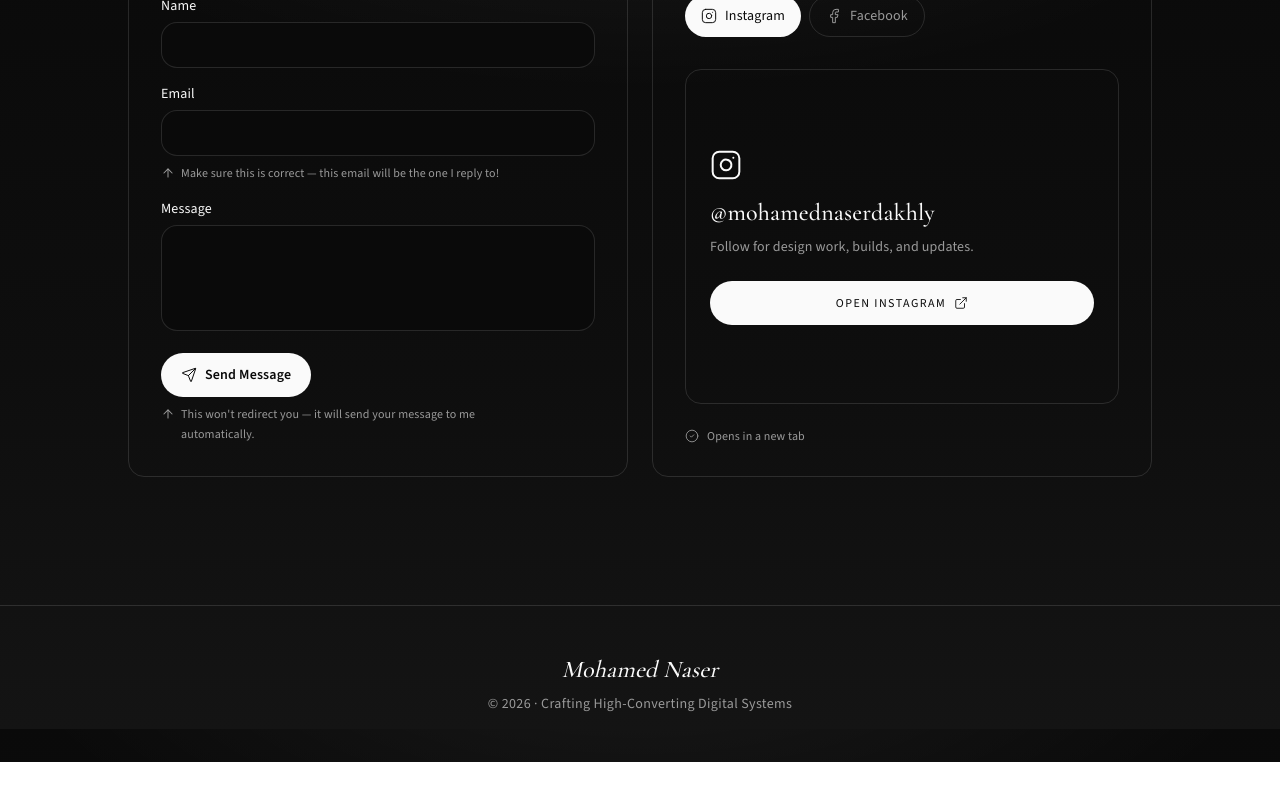
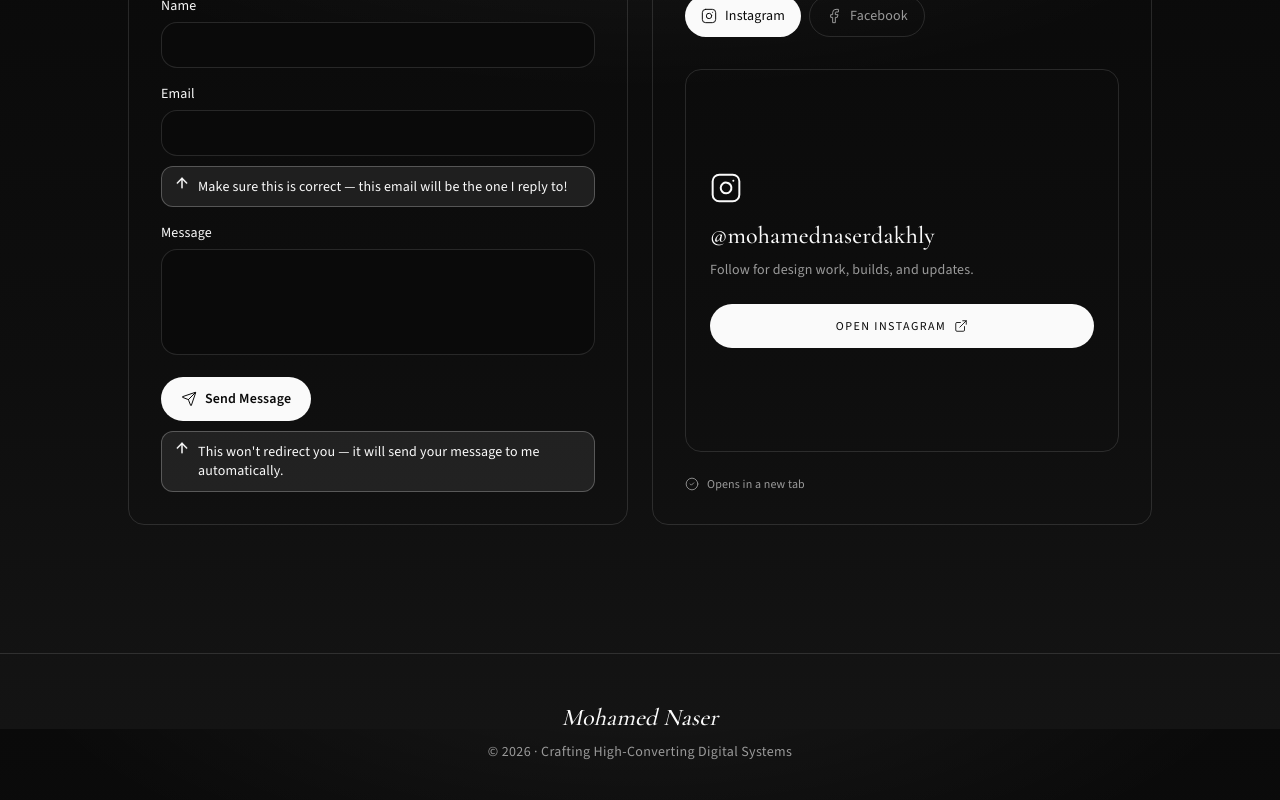
Before and after one commit to Medo-eng/portfolio, a Next.js app: page / in a window 1280 px wide. Shown: the part 5671-6471 px from the top of the page. Before the commit the page ends 6433 px from the top, so only its background shows below. Built offline with nearby package versions, Linux system fonts and the light colour scheme.

Commit message:
Make contact form helper tips more prominent.

```diff
--- a/src/components/Contact.tsx
+++ b/src/components/Contact.tsx
@@ -291,15 +291,17 @@ export function Contact() {
                 autoComplete="email"
                 className="focus-ring w-full rounded-2xl border border-[var(--border)] bg-[var(--bg)] px-4 py-3 outline-none disabled:opacity-60"
               />
-              <span className="mt-2 flex items-start gap-1.5 text-xs leading-relaxed text-[var(--fg-muted)]">
+              <p className="mt-2.5 flex items-start gap-2 rounded-xl border border-[var(--fg)]/25 bg-[var(--accent-soft)] px-3 py-2.5 text-sm font-medium leading-snug text-[var(--fg)]">
                 <ArrowUp
-                  className="mt-0.5 size-3.5 shrink-0"
-                  strokeWidth={1.75}
+                  className="mt-0.5 size-4 shrink-0 animate-bounce"
+                  strokeWidth={2.25}
                   aria-hidden
                 />
-                Make sure this is correct — this email will be the one I reply
-                to!
-              </span>
+                <span>
+                  Make sure this is correct — this email will be the one I reply
+                  to!
+                </span>
+              </p>
             </label>
             <label className="block text-sm">
               <span className="mb-1.5 block font-medium">Message</span>
@@ -333,14 +335,16 @@ export function Contact() {
                   </>
                 )}
               </button>
-              <p className="mt-2 flex max-w-sm items-start gap-1.5 text-xs leading-relaxed text-[var(--fg-muted)]">
+              <p className="mt-2.5 flex max-w-md items-start gap-2 rounded-xl border border-[var(--fg)]/25 bg-[var(--accent-soft)] px-3 py-2.5 text-sm font-medium leading-snug text-[var(--fg)]">
                 <ArrowUp
-                  className="mt-0.5 size-3.5 shrink-0"
-                  strokeWidth={1.75}
+                  className="mt-0.5 size-4 shrink-0 animate-bounce"
+                  strokeWidth={2.25}
                   aria-hidden
                 />
-                This won&apos;t redirect you — it will send your message to me
-                automatically.
+                <span>
+                  This won&apos;t redirect you — it will send your message to me
+                  automatically.
+                </span>
               </p>
             </div>
             {formError ? (
```
